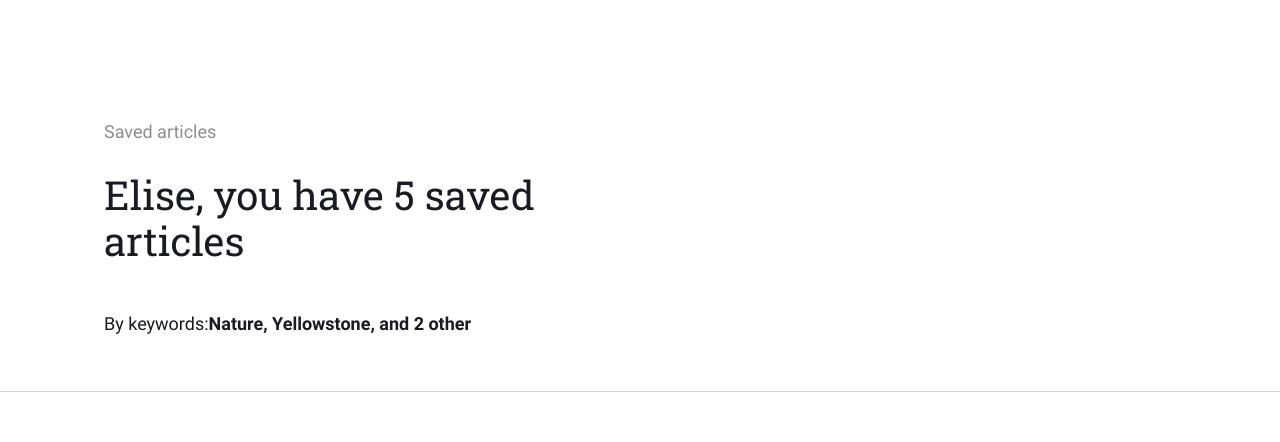
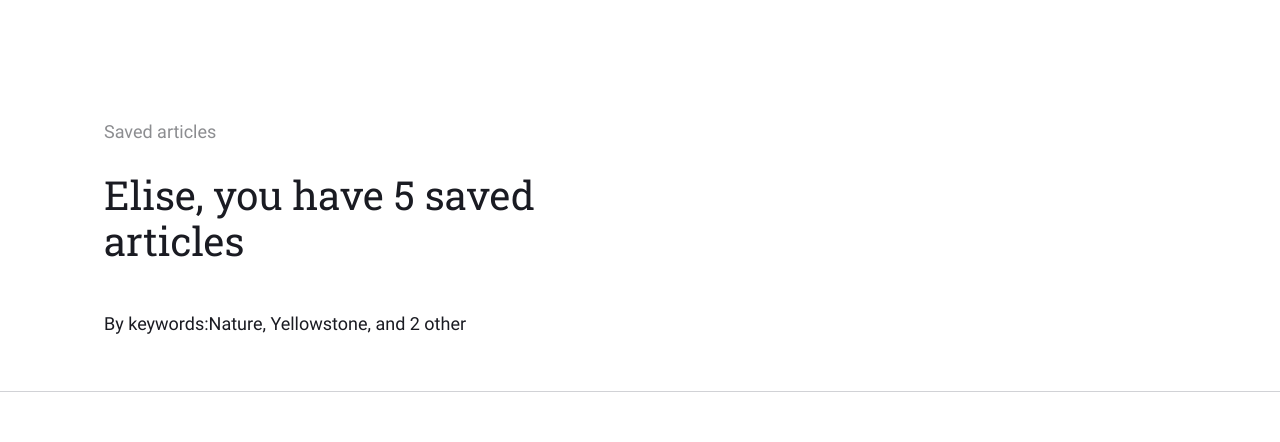
Before and after one commit to NatalieShamir/news-explorer-frontend, a React (Create React App) app: page / in a window 1280 px wide. Shown: the top 442 px of the page. Built offline with nearby package versions, Linux system fonts and the light colour scheme.

Commit message:
change div tag to section

```diff
--- a/src/components/SavedNewsHeader/SavedNewsHeader.js
+++ b/src/components/SavedNewsHeader/SavedNewsHeader.js
@@ -4,13 +4,13 @@ import "../SavedNewsHeader/SavedNewsHeader.css";
 function SavedNewsHeader() {
     return (
         <>
-            <div className="saved-news-header">
+            <section className="saved-news-header">
                 <h2 className="saved-news-header__heading">Saved articles</h2>
                 <h3 className="saved-news-header__subheading">Elise, you have 5 saved articles</h3>
                 <p className="saved-news-header__keywords">By keywords:
-                    <span className="saved-news-header__keywords-bold" style={{ fontWeight: 'bold' }}>Nature, Yellowstone, and 2 other</span>
+                    <span className="saved-news-header__keywords-bold" >Nature, Yellowstone, and 2 other</span>
                 </p>
-            </div>
+            </section>
         </>
     )
 }
```
